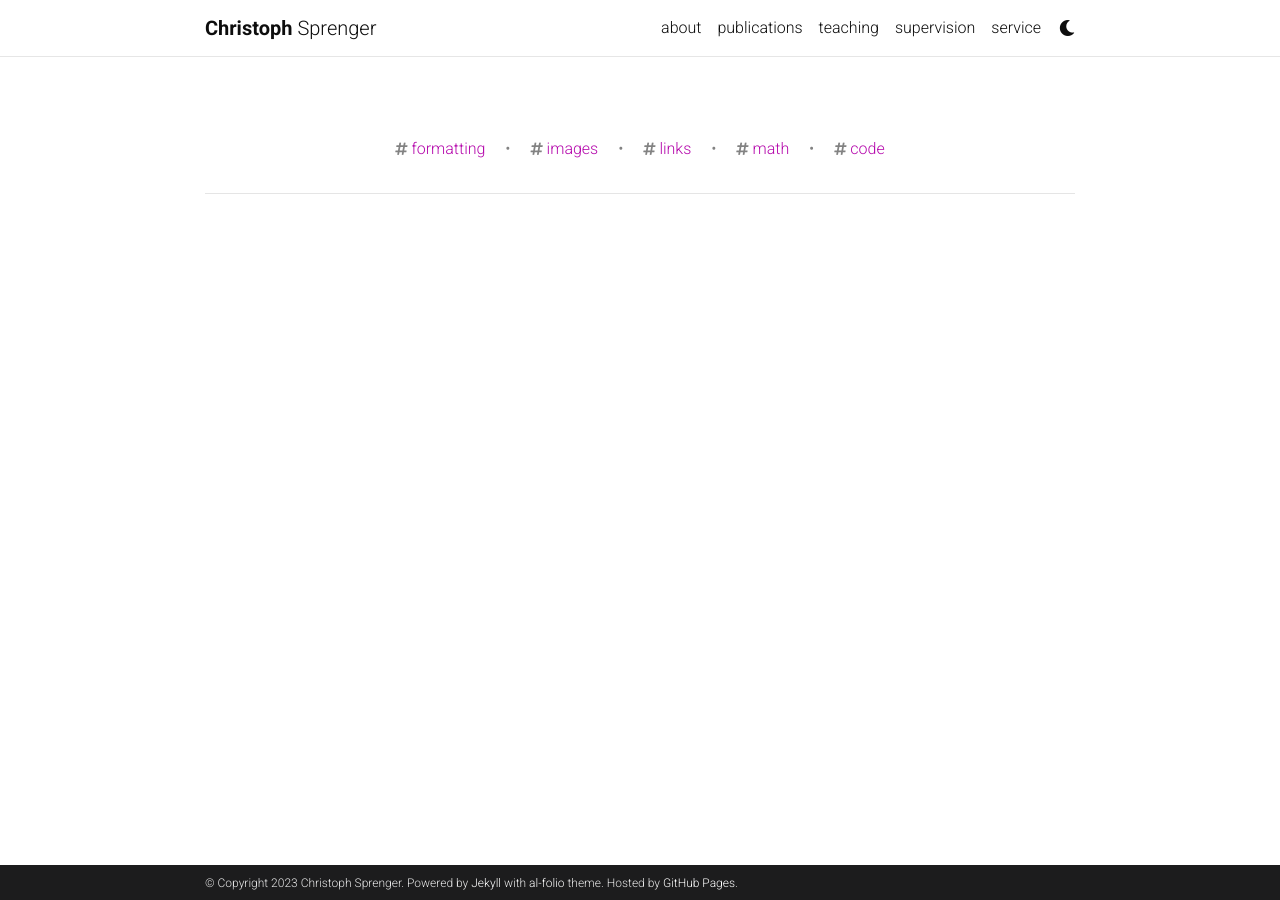
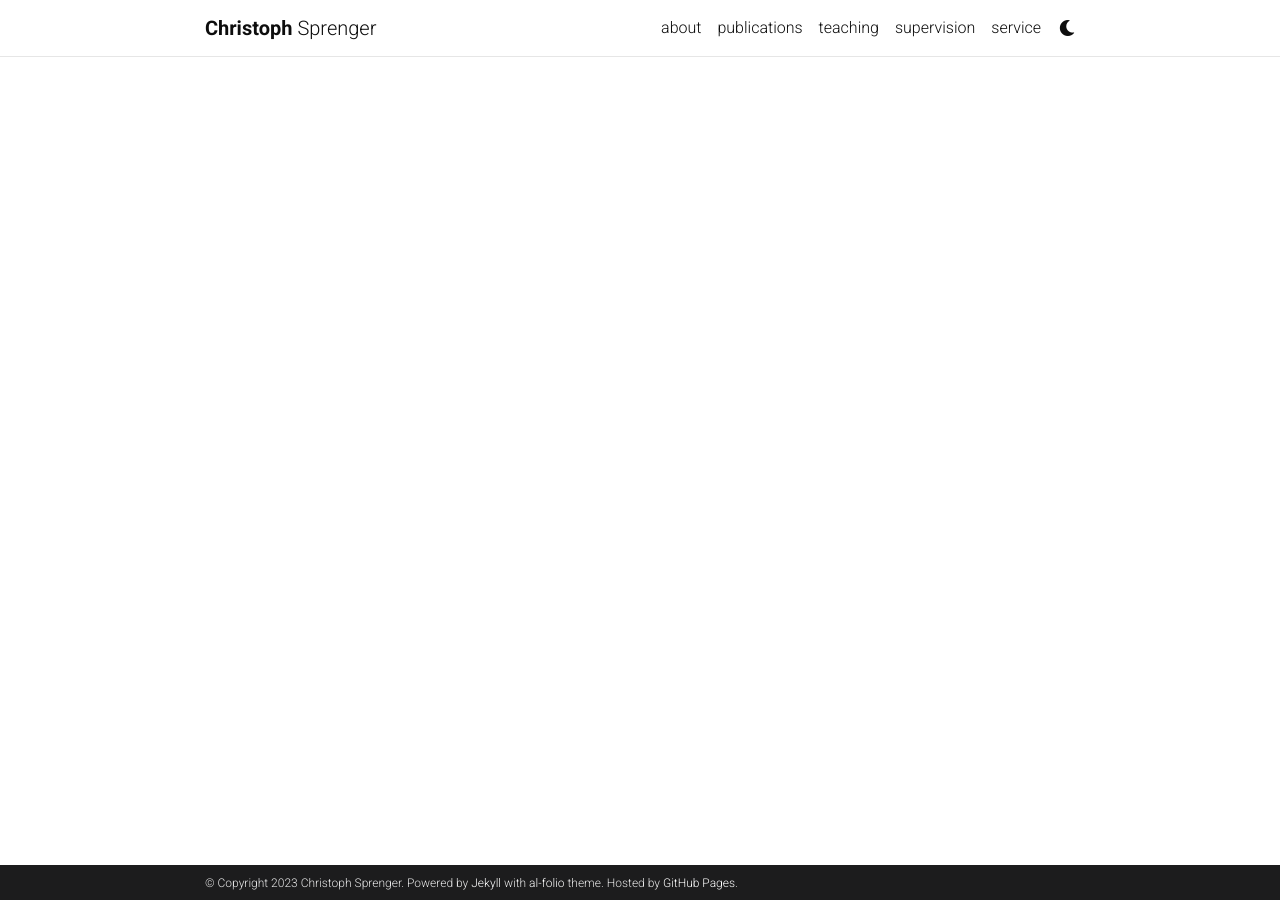
Before and after one commit to ch-sprenger/ch-sprenger.github.io, a Jekyll site: the page built from blog/index.html, in a window 1280 px wide. Built offline with Jekyll 4.4.1, drawn with Linux system fonts in a browser that asks for light colours; comment, search, counter and statistics services are not loaded; a style sheet for code colours, icons or effects is not loaded; part of the change alters nothing that is shown.

Commit message:
removed jekyll-archives plugin

```diff
--- a/_config.yml
+++ b/_config.yml
@@ -216,7 +216,7 @@ keep_files:
 
 # Plug-ins
 plugins:
-  - jekyll-archives
+#  - jekyll-archives
 #  - jekyll-diagrams
   - jekyll-email-protect
   - jekyll-feed
@@ -250,18 +250,18 @@ jekyll-minifier:
 # Jekyll Archives
 # -----------------------------------------------------------------------------
 
-jekyll-archives:
-  enabled: [year, tags, categories] # enables year, tag and category archives (remove if you need to disable one of them).
-  layouts:
-    year: archive-year
-    tag: archive-tag
-    category: archive-category
-  permalinks:
-    year: '/blog/:year/'
-    tag: '/blog/tag/:name/'
-    category: '/blog/category/:name/'
-
-display_tags: ['formatting', 'images', 'links', 'math', 'code'] # these tags will be displayed on the front page of your blog
+# jekyll-archives:
+#   enabled: [year, tags, categories] # enables year, tag and category archives (remove if you need to disable one of them).
+#   layouts:
+#     year: archive-year
+#     tag: archive-tag
+#     category: archive-category
+#   permalinks:
+#     year: '/blog/:year/'
+#     tag: '/blog/tag/:name/'
+#     category: '/blog/category/:name/'
+#
+# display_tags: ['formatting', 'images', 'links', 'math', 'code'] # these tags will be displayed on the front page of your blog
 
 # -----------------------------------------------------------------------------
 # Jekyll Scholar
```
